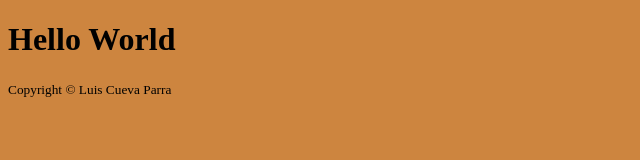
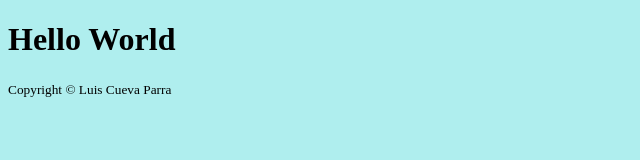
Before and after one commit to angwtechtransfer/angwtechtransfer_Site, a plain HTML site: page index.html in a window 1280 px wide. Shown: the whole page, without its empty margins (0-640 px from the left). Drawn offline with Linux system fonts and the light colour scheme.

Commit message:
changing color

```diff
--- a/index.html
+++ b/index.html
@@ -2,7 +2,7 @@
 <html>
     <head>
     </head>
-    <body style="background-color: Peru;">
+    <body style="background-color: PaleTurquoise;">
         <header>
 <h1>Hello World</h1>
         </header>
```
